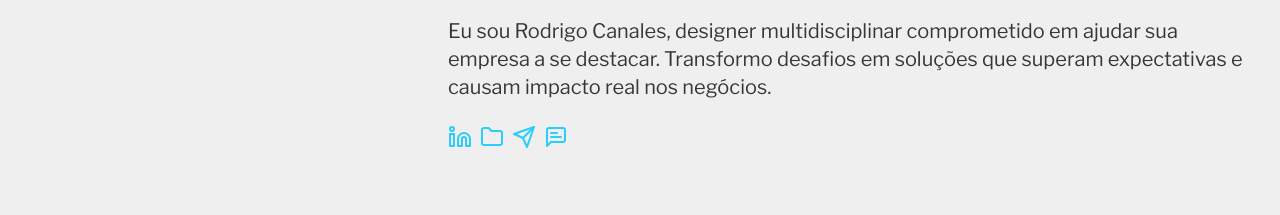
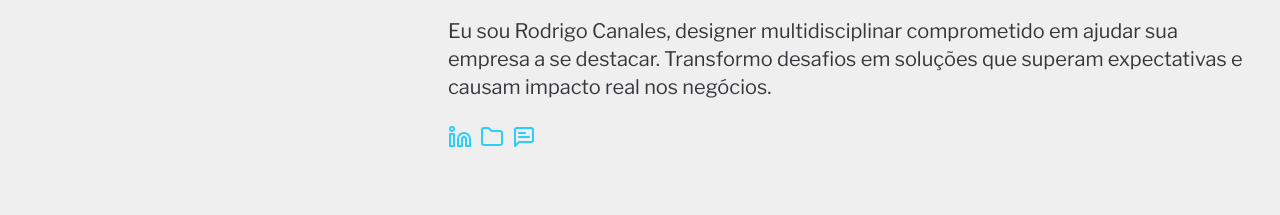
Before and after one commit to CanalesDesign/canales-design-lp-build, a Next.js app: page / in a window 1280 px wide. Shown: the part 1280-1495 px from the top of the page. Built offline with nearby package versions, Linux system fonts and the light colour scheme.

Commit message:
Delete email icons

```diff
--- a/components/organisms/aboutSection.tsx
+++ b/components/organisms/aboutSection.tsx
@@ -55,19 +55,6 @@ export default function AboutSection() {
                   </a>
                   <a
                     className="block"
-                    onClick={() =>
-                      (window.location.href = "rodrigo@canalesdesign.com.br")
-                    }
-                    target="_blank"
-                    role="link">
-                    <Icon
-                      className="text-accent hover:text-accent-hover"
-                      icon={item.email}
-                    />
-                  </a>
-
-                  <a
-                    className="block"
                     href="https://api.whatsapp.com/send?phone=5541997532248"
                     target="_blank"
                     role="link">
--- a/components/organisms/footer.tsx
+++ b/components/organisms/footer.tsx
@@ -1,4 +1,3 @@
-"use client";
 import { FooterContent, NextContent } from "@/data/footer-data";
 import Container from "@/atoms/container";
 import Heading from "@/atoms/headings";
@@ -52,19 +51,6 @@ export default function Footer() {
                       </a>
                       <a
                         className="block"
-                        onClick={() =>
-                          (window.location.href =
-                            "rodrigo@canalesdesign.com.br")
-                        }
-                        target="_blank"
-                        role="link">
-                        <Icon
-                          className="text-accent hover:text-accent-hover"
-                          icon={item.email}
-                        />
-                      </a>
-                      <a
-                        className="block"
                         href={item.whatsapppath}
                         target="_blank"
                         role="link">
```
